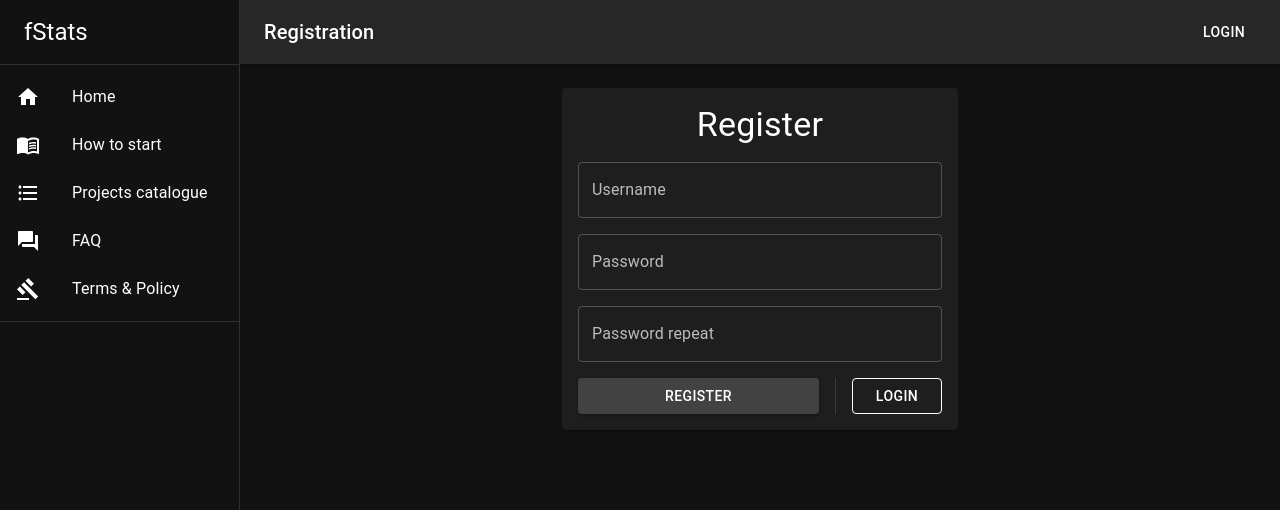
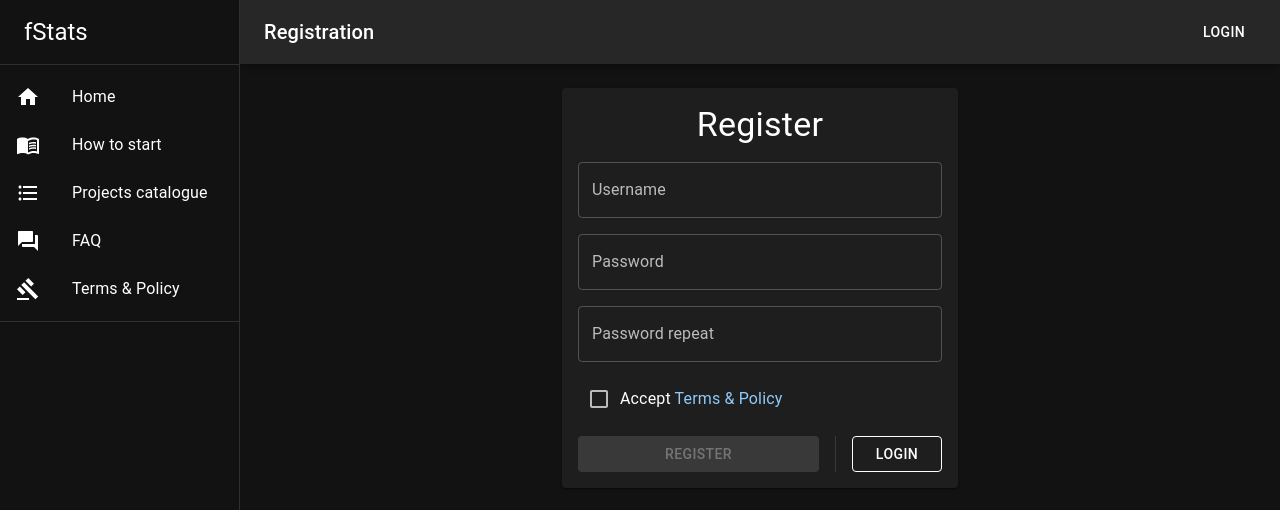
Before and after one commit to fStats/fstats-frontend, a React (Create React App) app: page /register in a window 1280 px wide. Shown: the top 510 px of the page. Built offline with nearby package versions, Linux system fonts and the light colour scheme; what chartjs-plugin-datalabels, chartjs-plugin-zoom would draw is missing.

Commit message:
Added accepting Terms and Policy while registration

```diff
--- a/src/pages/RegisterPage.tsx
+++ b/src/pages/RegisterPage.tsx
@@ -1,4 +1,15 @@
-import {Button, Card, Container, Divider, Stack, TextField, Typography} from "@mui/material";
+import {
+    Button,
+    Card,
+    Checkbox,
+    Container,
+    Divider,
+    FormControlLabel,
+    Link as MuiLink,
+    Stack,
+    TextField,
+    Typography
+} from "@mui/material";
 import React, {useState} from "react";
 import {Link, useNavigate} from "react-router-dom";
 import {useRegistration} from "../services/auth";
@@ -16,6 +27,7 @@ export default function RegisterPage() {
     const [username, setUsername] = useState("")
     const [password, setPassword] = useState("")
     const [passwordRepeat, setPasswordRepeat] = useState("")
+    const [acceptTermsAndPolicy, setAcceptTermsAndPolicy] = useState(false)
     const [user, setUser] = useState<User>()
 
     const {data, status, error} = useRegistration(user)
@@ -70,8 +82,14 @@ export default function RegisterPage() {
                                onChange={event => setPassword(event.target.value)}/>
                     <TextField label="Password repeat" variant="outlined" type="password"
                                onChange={event => setPasswordRepeat(event.target.value)}/>
+                    <FormControlLabel control={
+                        <Checkbox checked={acceptTermsAndPolicy}
+                                  onChange={event => setAcceptTermsAndPolicy(event.target.checked)}/>
+                    } label={<>
+                        Accept <MuiLink href="/terms-policy" underline="none" target="_blank">Terms & Policy</MuiLink>
+                    </>}/>
                     <Stack direction="row" divider={<Divider orientation="vertical" flexItem/>} spacing={2}>
-                        <Button color="inherit" variant="contained" sx={{flexGrow: 9}}
+                        <Button disabled={!acceptTermsAndPolicy} color="inherit" variant="contained" sx={{flexGrow: 9}}
                                 onClick={() => registerUser(username, password, passwordRepeat)}>Register</Button>
                         <Button color="inherit" variant="outlined" sx={{flexGrow: 1}} component={Link}
                                 to="/login">Login</Button>
```
